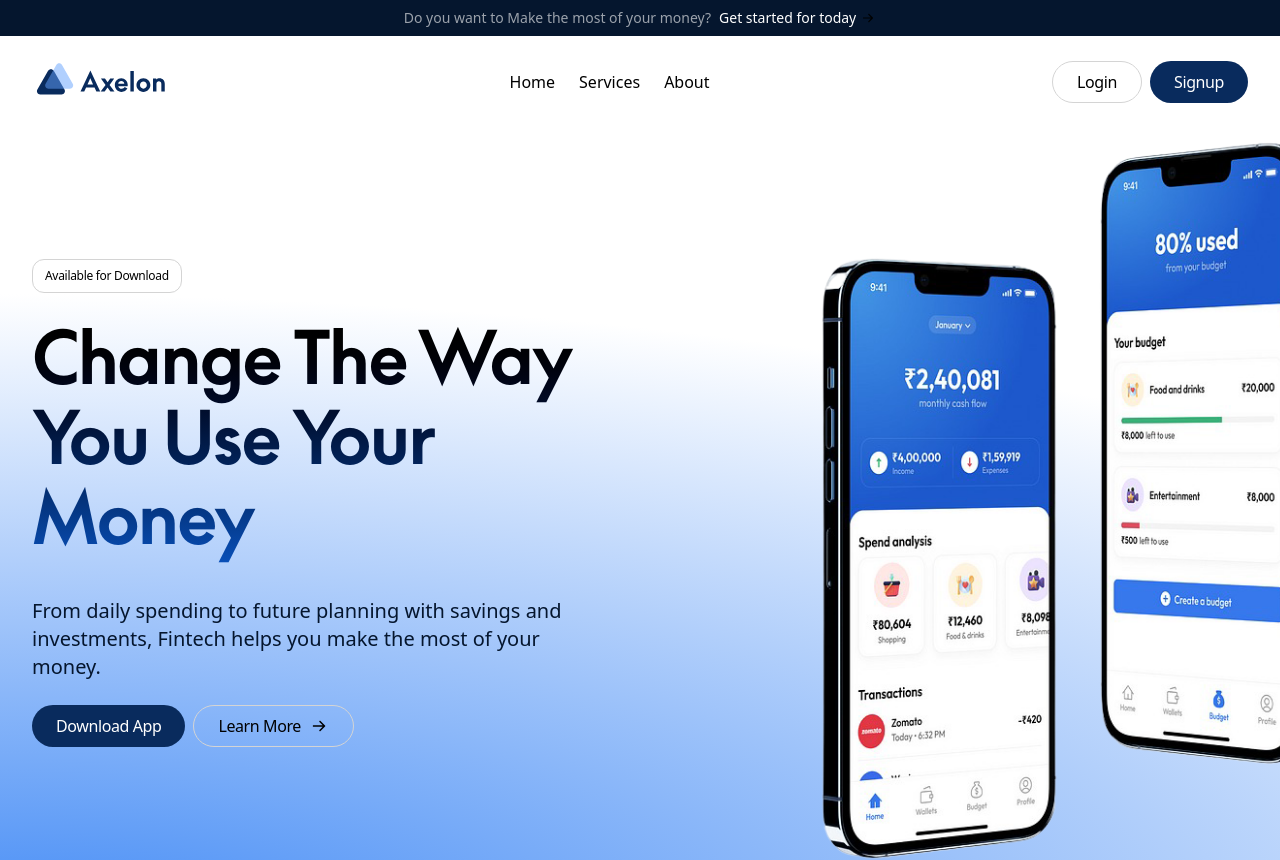
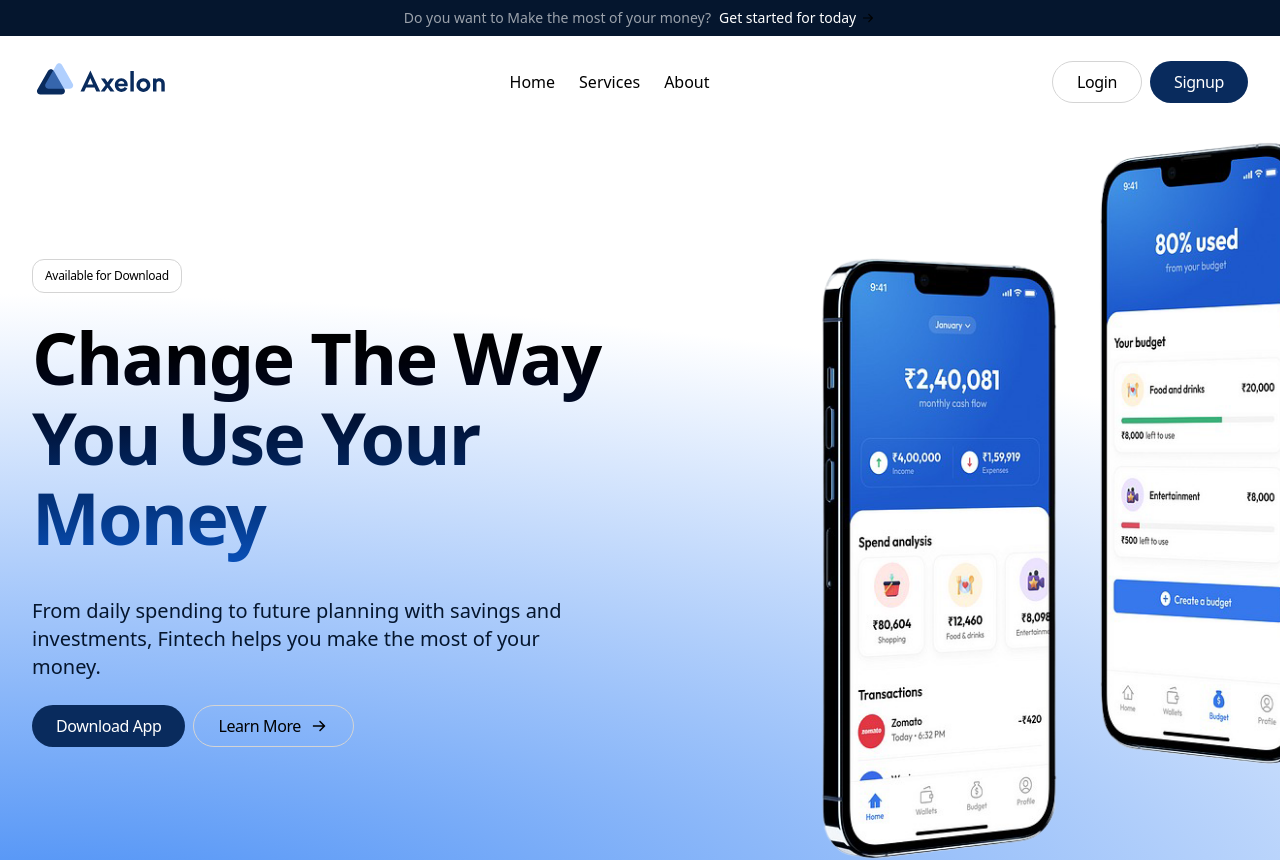
Before and after one commit to designkreativ/axelon-money, a Next.js app: page / in a window 1280 px wide. Shown: the top 860 px of the page. Built offline with nearby package versions, Linux system fonts and the light colour scheme.

Commit message:
resolve 2

```diff
--- a/src/app/globals.css
+++ b/src/app/globals.css
@@ -49,7 +49,7 @@
 
 
 
-/* Fonts */
+/* Failed Fonts */
 
 /* @font-face {
   font-family: supreme-thin;
@@ -69,7 +69,7 @@
   src: url("../fonts/Supremell/SupremeLL-Regular.otf");
 } */
 
-@font-face {
+/* @font-face {
   font-family: supreme-bold;
   src: url("../fonts/Supremell/SupremeLL-Bold.otf");
-}
+} */
--- a/src/sections/Hero.tsx
+++ b/src/sections/Hero.tsx
@@ -11,7 +11,7 @@ export const Hero = () => {
             <p className="btn btn-secondary text-xs px-3 rounded-xl font-normal">
               Available for Download
             </p>
-            <h1 className="font-[supreme-bold] text-5xl md:text-7xl  tracking-tight bg-gradient-to-b from-black to-[var(--primary-40)] text-transparent bg-clip-text mt-6 pb-4 leading-14 md:leading-20">
+            <h1 className="font-bold text-5xl md:text-7xl  tracking-tight bg-gradient-to-b from-black to-[var(--primary-40)] text-transparent bg-clip-text mt-6 pb-4 leading-14 md:leading-20">
               Change The Way You Use Your Money
             </h1>
             <p className="text-xl text-[var(--primary-10)] mt-6">
```
